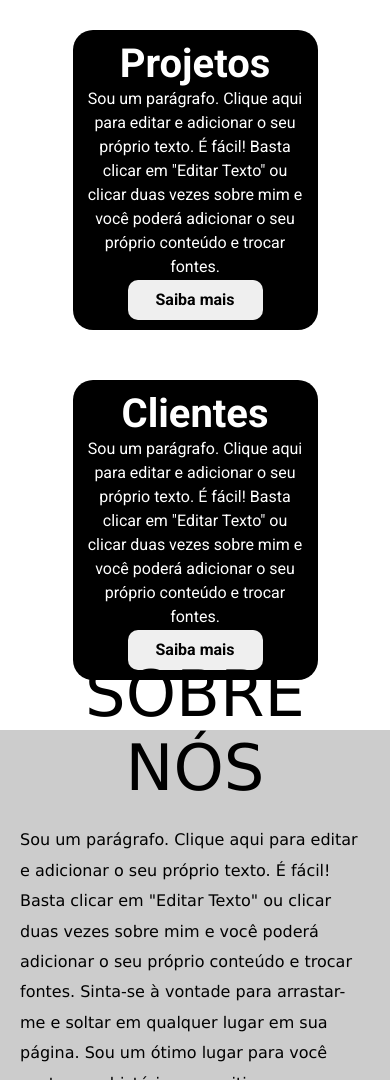
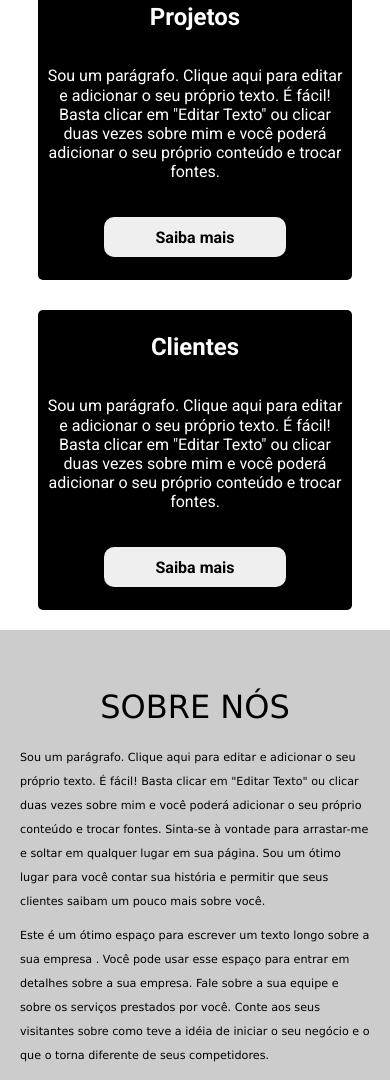
Before and after one commit to Dodots/Pagina-Responsiva-Flexbox, a plain HTML site: page index.html in a window 390 px wide. Shown: the part 920-2000 px from the top of the page. Drawn offline with nearby package versions, Linux system fonts and the light colour scheme.

Commit message:
finalizando o desgni responsivo em Geral, todos os tamanhos de telas.

```diff
--- a/css/style.css
+++ b/css/style.css
@@ -240,7 +240,7 @@ header li:last-child{margin-right: 0;}
 /*  MOBILE FIRST*/
 
 /* SMALL DEVICES - TABLETS & DESCKTOPS */
-@media screen and (max-width: 960px) {
+@media screen and (max-width: 1200px) {
 
     .corpo{
         display: flex;
@@ -259,7 +259,7 @@ header li:last-child{margin-right: 0;}
 }
 
 /* SMALL DEVICES - TABLETS */
-@media screen and (max-width: 768px) {
+@media screen and (max-width: 960px) {
     /*HEADER*/
     nav li{
         margin: 5px 20px;
@@ -320,7 +320,7 @@ header li:last-child{margin-right: 0;}
 
 
 /* SMALL DEVICES - SMARTPHONES */
-@media screen and (max-width: 480px) {
+@media screen and (max-width: 768px) {
 
     header button{
         margin-right: 10px;
@@ -347,10 +347,19 @@ header li:last-child{margin-right: 0;}
     .servico button{
         width: 60%;
     }
+
+    .sobre{
+        padding: 40px 70px;
+        height: 800px;
+    }
+    .sobre h2{
+        font-size: 2.5rem;
+     }
+
 }
 
 /* SMALL DEVICES - SMARTPHONES */
-@media screen and (max-width: 320px) {
+@media screen and (max-width: 480px) {
 
 
     nav a{
@@ -390,6 +399,7 @@ header li:last-child{margin-right: 0;}
         height: 1000px;
     }
     .servico{
+        width: 85%;
         padding: 5px 5px;
         height: 300px;
         border-radius: 5px;
@@ -405,7 +415,7 @@ header li:last-child{margin-right: 0;}
 
     .sobre{
         padding: 5px 20px;
-        height: 600px;
+        height: 550px;
     }
     .sobre h2{
         font-size: 2rem;
--- a/index.html
+++ b/index.html
@@ -120,17 +120,5 @@
         </div>
    </section>
 
-       <!--  JQUERY: PARA USAR A FUNÇÃO MENU.-->
-       <script src="https://code.jquery.com/jquery-1.12.4.js" integrity="sha256-Qw82+bXyGq6MydymqBxNPYTaUXXq7c8v3CwiYwLLNXU=" crossorigin="anonymous"></script>
-       <script>
-
-       $(".btn-menu").click(function(){
-           $(".menu").show();
-       });
-
-       $(".btn-close").click(function(){
-           $(".menu").hide();
-       })
-       </script>
 </body>
 </html>
```
